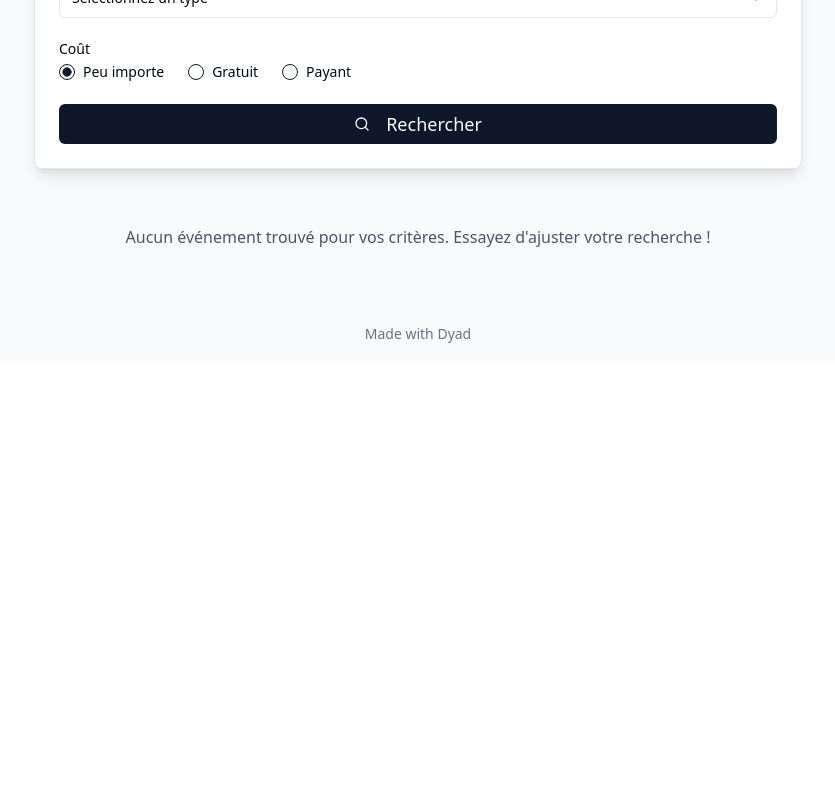
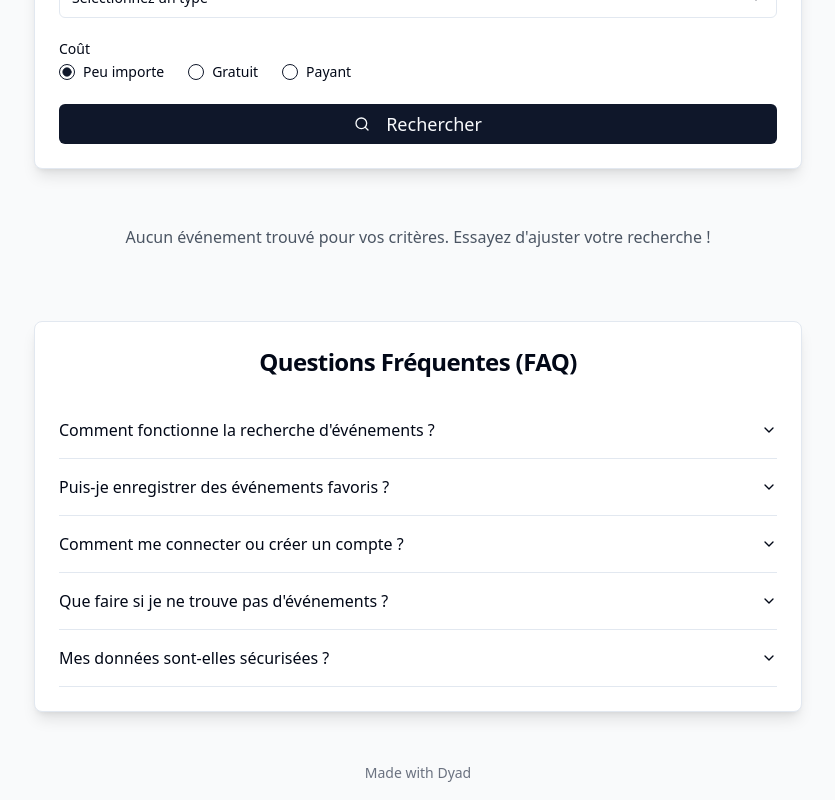
Before and after one commit to HC95100/WhatCanIDoToday, a React (Vite) app: page / in a window 1280 px wide. Shown: the part 487-1287 px from the top of the page, without its empty margins (222-1057 px from the left). Before the commit the page ends 848 px from the top, so only its background shows below. Built offline with nearby package versions, Linux system fonts and the light colour scheme.

Commit message:
[dyad] Ajout d'une section FAQ à la page de recherche - wrote 2 file(s)

```diff
--- /dev/null
+++ b/src/components/FAQSection.tsx
@@ -0,0 +1,57 @@
+"use client";
+
+import React from 'react';
+import {
+  Accordion,
+  AccordionContent,
+  AccordionItem,
+  AccordionTrigger,
+} from "@/components/ui/accordion";
+import { Card, CardContent, CardHeader, CardTitle } from "@/components/ui/card";
+
+const FAQSection = () => {
+  const faqs = [
+    {
+      question: "Comment fonctionne la recherche d'événements ?",
+      answer: "Vous pouvez rechercher des événements en spécifiant un lieu (ville, région, pays), une date (ou laisser vide pour n'importe quelle date), un type d'événement (emploi, sport, culture, etc.) et un coût (gratuit, payant, ou peu importe). L'application utilise l'IA pour trouver des événements pertinents en fonction de vos critères."
+    },
+    {
+      question: "Puis-je enregistrer des événements favoris ?",
+      answer: "Oui, si vous êtes connecté, vous pouvez cliquer sur le bouton 'Ajouter aux favoris' sous chaque événement trouvé. Ces événements seront ensuite accessibles depuis la page 'Mes Favoris' via le menu en haut."
+    },
+    {
+      question: "Comment me connecter ou créer un compte ?",
+      answer: "Cliquez sur le bouton 'Se connecter' dans l'en-tête. Vous serez redirigé vers une page où vous pourrez vous inscrire avec votre adresse e-mail et un mot de passe, ou vous connecter si vous avez déjà un compte."
+    },
+    {
+      question: "Que faire si je ne trouve pas d'événements ?",
+      answer: "Si aucun événement n'est trouvé, essayez d'élargir vos critères de recherche. Par exemple, supprimez la date, choisissez 'Peu importe' pour le coût, ou sélectionnez 'Autre' pour le type d'événement. L'IA fait de son mieux pour trouver des correspondances."
+    },
+    {
+      question: "Mes données sont-elles sécurisées ?",
+      answer: "Oui, vos données sont stockées de manière sécurisée avec Supabase, qui gère l'authentification et la base de données. Vos informations personnelles et vos favoris sont protégés."
+    }
+  ];
+
+  return (
+    <Card className="w-full max-w-3xl mx-auto mt-12 shadow-lg">
+      <CardHeader className="text-center">
+        <CardTitle className="text-2xl">Questions Fréquentes (FAQ)</CardTitle>
+      </CardHeader>
+      <CardContent>
+        <Accordion type="single" collapsible className="w-full">
+          {faqs.map((faq, index) => (
+            <AccordionItem key={index} value={`item-${index}`}>
+              <AccordionTrigger className="text-left">{faq.question}</AccordionTrigger>
+              <AccordionContent>
+                {faq.answer}
+              </AccordionContent>
+            </AccordionItem>
+          ))}
+        </Accordion>
+      </CardContent>
+    </Card>
+  );
+};
+
+export default FAQSection;
--- a/src/pages/Index.tsx
+++ b/src/pages/Index.tsx
@@ -5,6 +5,7 @@ import { MadeWithDyad } from "@/components/made-with-dyad";
 import Header from "@/components/Header";
 import SearchForm from "@/components/SearchForm";
 import EventResults from "@/components/EventResults";
+import FAQSection from "@/components/FAQSection"; // Import the new FAQSection
 
 interface EventResult {
   name: string;
@@ -29,6 +30,7 @@ const Index = () => {
           onErrorChange={setError}
         />
         <EventResults events={events} loading={loading} error={error} />
+        <FAQSection /> {/* Add the FAQSection here */}
       </main>
       <MadeWithDyad />
     </div>
```
